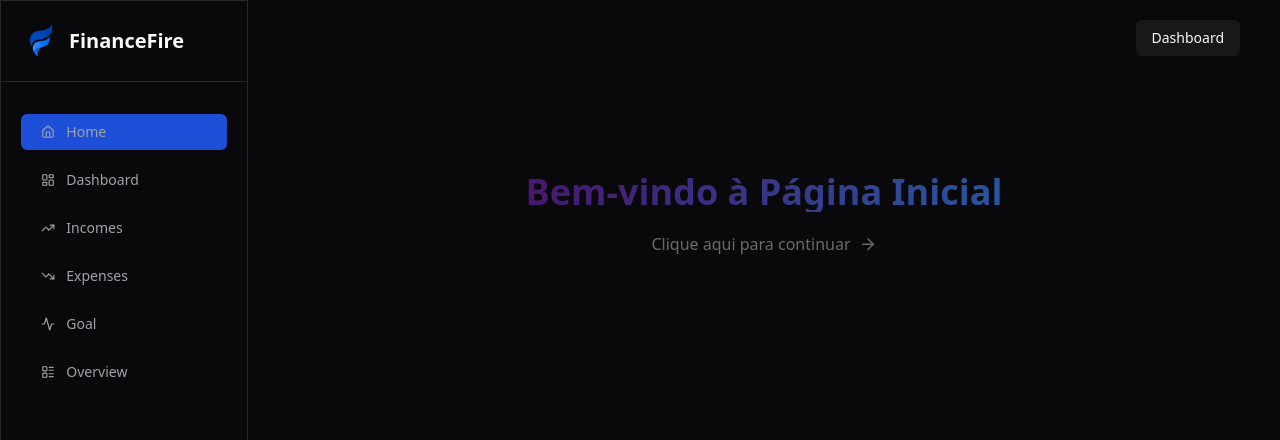
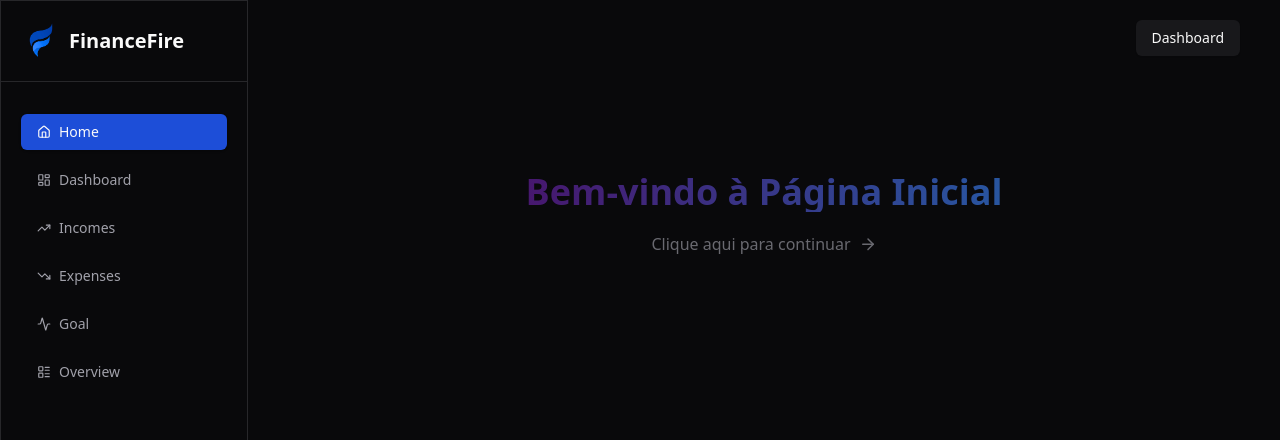
Before and after one commit to KARAUJO1003/finance-fire, a Next.js app: page / in a window 1280 px wide. Shown: the top 440 px of the page. Built offline with nearby package versions, Linux system fonts and the light colour scheme.

Commit message:
Update SideNavGenericComponent.tsx

```diff
--- a/src/app/_components/SideNavGenericComponent.tsx
+++ b/src/app/_components/SideNavGenericComponent.tsx
@@ -1,4 +1,4 @@
-import { Button, buttonVariants } from '@/components/ui/button'
+import { buttonVariants } from '@/components/ui/button'
 import { cn } from '@/lib/utils'
 import Link from 'next/link'
 import React from 'react'
@@ -72,22 +72,19 @@ export const SideNavLink = ({
       href={href}
       className={cn(
         [
-          `${buttonVariants({ variant: isActive ? 'default' : 'link' })} hover:no-underline max-md:p-0`,
+          `${buttonVariants({ variant: isActive ? 'default' : 'link' })} hover:no-underline max-md:p-2.5`,
         ],
         className,
       )}
     >
-      <Button size={'icon'} variant={'link'}>
-        <span className="flex items-center justify-center m-0 p-0">{icon}</span>
-      </Button>
-      <Button
-        variant="link"
-        size={'default'}
+      <span className="flex items-center justify-center m-0 p-0">{icon}</span>
+
+      <span
         className={`
            hover:no-underline pl-0 justify-start w-full max-md:hidden`}
       >
         {children}
-      </Button>
+      </span>
     </Link>
   )
 }
```
